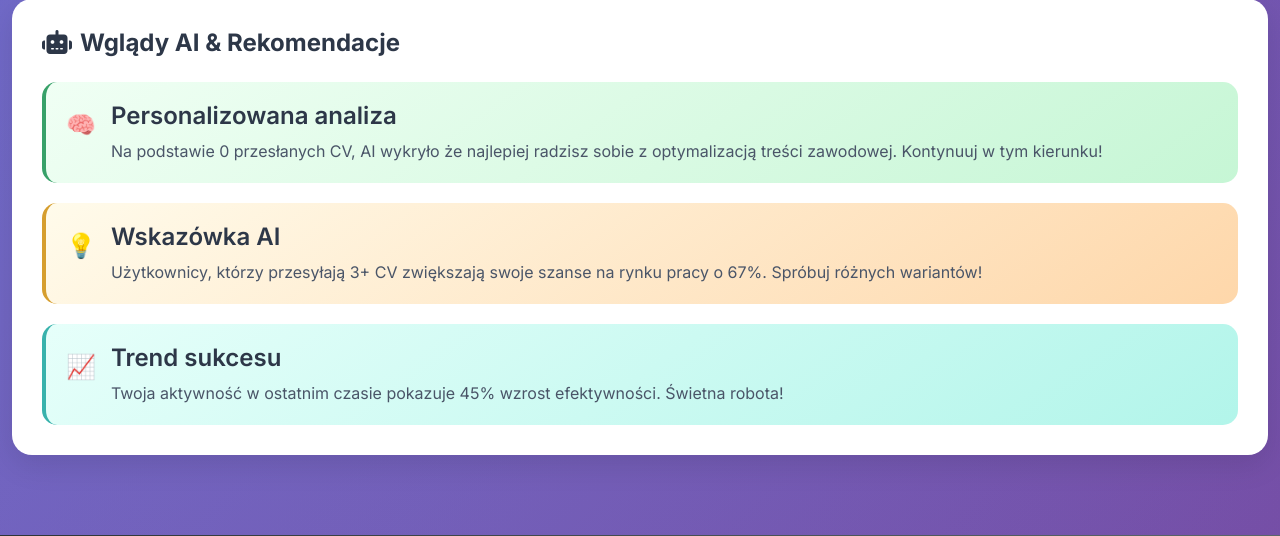
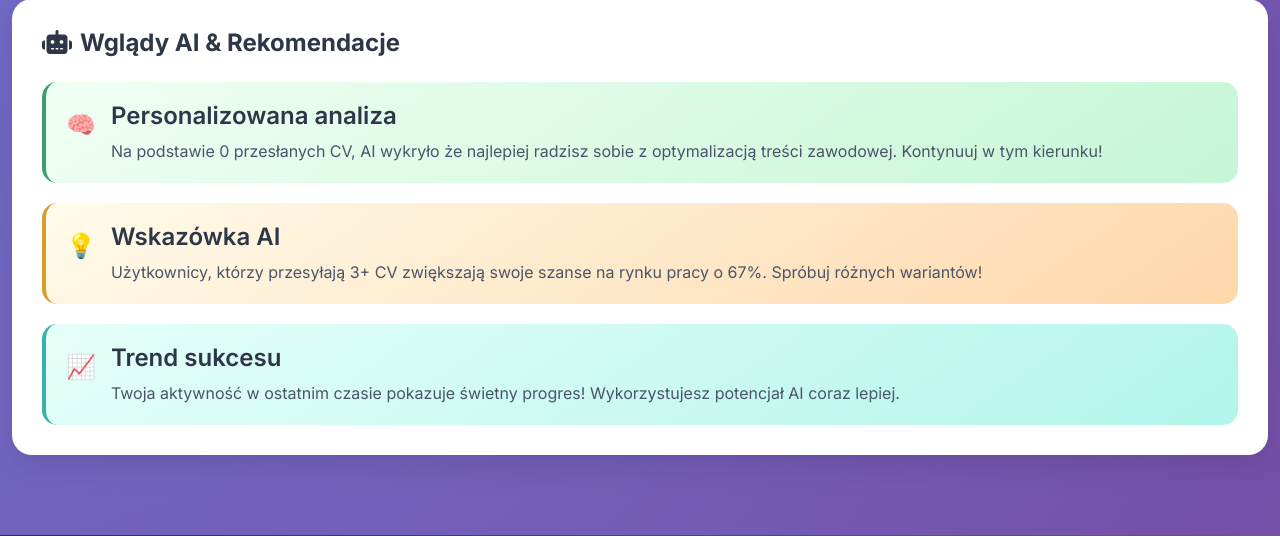
Before and after one commit to settham78th/CV-generator, a Flask app: page /profile in a window 1280 px wide. Shown: the part 1898-2434 px from the top of the page. Run offline with Flask 3, Linux system fonts and the light colour scheme; the visitor is signed in with stand-in values (Sample User, id 1); data that the repository does not hold is empty.

Commit message:
Update success trend message to highlight AI usage and progress
Modify profile success message and add screenshot attached_assets/Screenshot_2025-05-24-19-08-23-646_com.replit.app.jpg.

Replit-Commit-Author: Agent
Replit-Commit-Session-Id: b57907cd-c691-44ac-a17a-75e641751f2c
Replit-Commit-Screenshot-Url: https://storage.googleapis.com/screenshot-production-us-central1/e1656ff3-1be2-46df-b448-d09297cec662/7787a5c0-b5d7-4357-8ef0-b926d69675e4.jpg

```diff
--- a/templates/auth/profile.html
+++ b/templates/auth/profile.html
@@ -190,7 +190,7 @@
                     <div class="insight-icon">📈</div>
                     <div class="insight-content">
                         <h4>Trend sukcesu</h4>
-                        <p>Twoja aktywność w ostatnim czasie pokazuje {{ (recent_cvs|length * 23 + 45)|round }}% wzrost efektywności. Świetna robota!</p>
+                        <p>Twoja aktywność w ostatnim czasie pokazuje świetny progres! Wykorzystujesz potencjał AI coraz lepiej.</p>
                     </div>
                 </div>
             </div>
```
Also changed, not shown: attached_assets/Screenshot_2025-05-24-19-08-23-646_com.replit.app.jpg (added).
